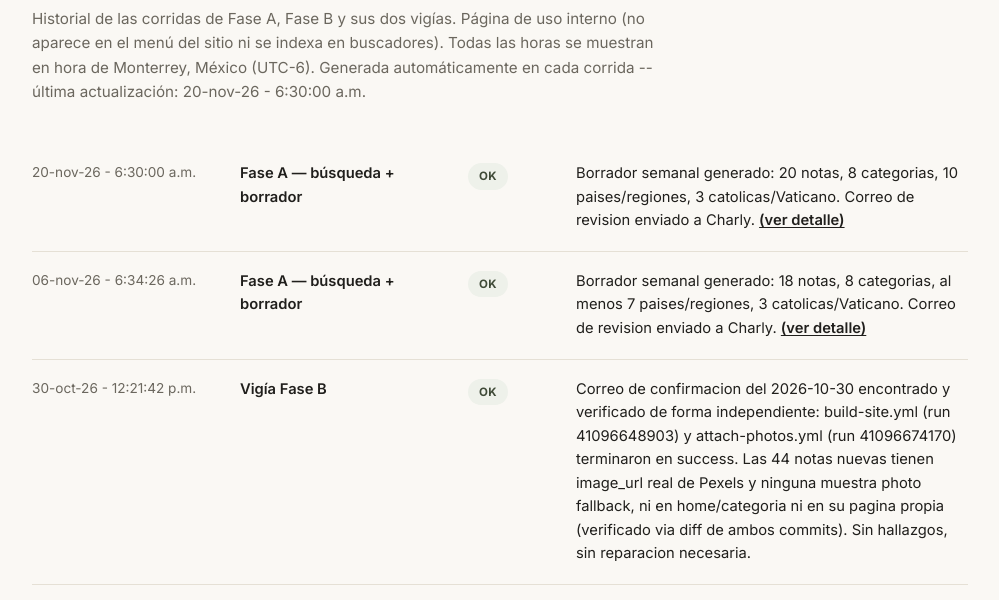
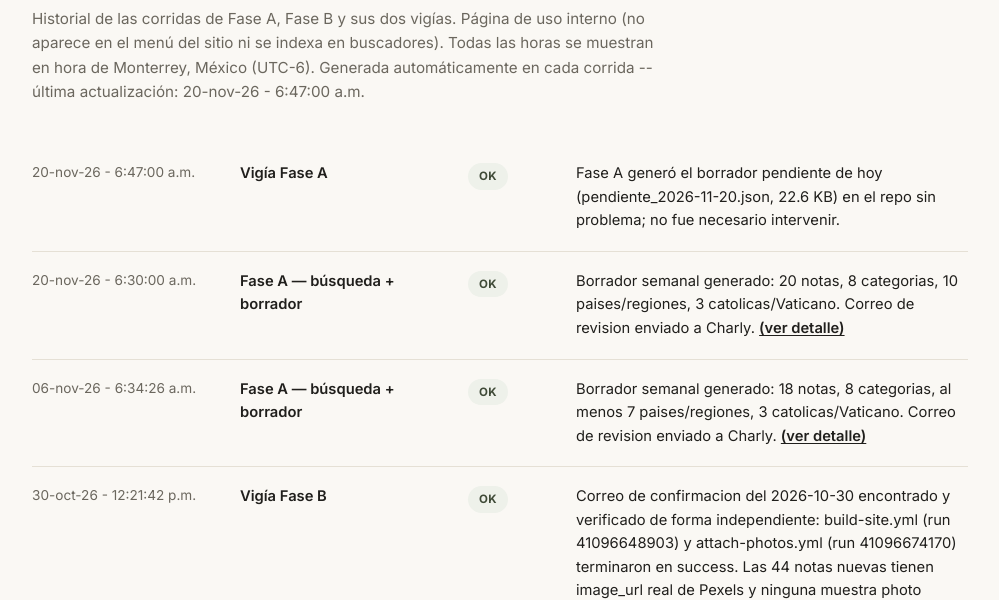
Before and after one commit to carlospt-74/good-news, a plain HTML site: page estado/index.html in a window 1280 px wide. Shown: the part 175-775 px from the top of the page, without its empty margins (140-1139 px from the left). Drawn offline with Linux system fonts and the light colour scheme.

Commit message:
Vigia Fase A: bitacora semanal (2026-11-20, sin incidencias)

```diff
--- a/data/pipeline_log.json
+++ b/data/pipeline_log.json
@@ -340,5 +340,11 @@
     "status": "ok",
     "summary": "Borrador semanal generado: 20 notas, 8 categorias, 10 paises/regiones, 3 catolicas/Vaticano. Correo de revision enviado a Charly.",
     "link": "https://github.com/carlospt-74/good-news/commit/6878f447c7317798557e33b307f6257695aba501"
+  },
+  {
+    "timestamp_utc": "2026-11-20T12:47:00Z",
+    "trigger": "vigia_fase_a",
+    "status": "ok",
+    "summary": "Fase A generó el borrador pendiente de hoy (pendiente_2026-11-20.json, 22.6 KB) en el repo sin problema; no fue necesario intervenir."
   }
 ]
--- a/estado/index.html
+++ b/estado/index.html
@@ -47,7 +47,14 @@
 </header>
 <main>
   <h1>Buenas Noticias -- estado del pipeline</h1>
-  <p class="sub">Historial de las corridas de Fase A, Fase B y sus dos vigías. Página de uso interno (no aparece en el menú del sitio ni se indexa en buscadores). Todas las horas se muestran en hora de Monterrey, México (UTC-6). Generada automáticamente en cada corrida -- última actualización: 20-nov-26 - 6:30:00 a.m.</p>
+  <p class="sub">Historial de las corridas de Fase A, Fase B y sus dos vigías. Página de uso interno (no aparece en el menú del sitio ni se indexa en buscadores). Todas las horas se muestran en hora de Monterrey, México (UTC-6). Generada automáticamente en cada corrida -- última actualización: 20-nov-26 - 6:47:00 a.m.</p>
+
+  <div class="run">
+    <div class="ts">20-nov-26 - 6:47:00 a.m.</div>
+    <div class="trig">Vigía Fase A</div>
+    <div><span class="status-pill" style="color:#3f4a37; background:#eef1ea">OK</span></div>
+    <div class="summary">Fase A generó el borrador pendiente de hoy (pendiente_2026-11-20.json, 22.6 KB) en el repo sin problema; no fue necesario intervenir.</div>
+  </div>
 
   <div class="run">
     <div class="ts">20-nov-26 - 6:30:00 a.m.</div>
```
